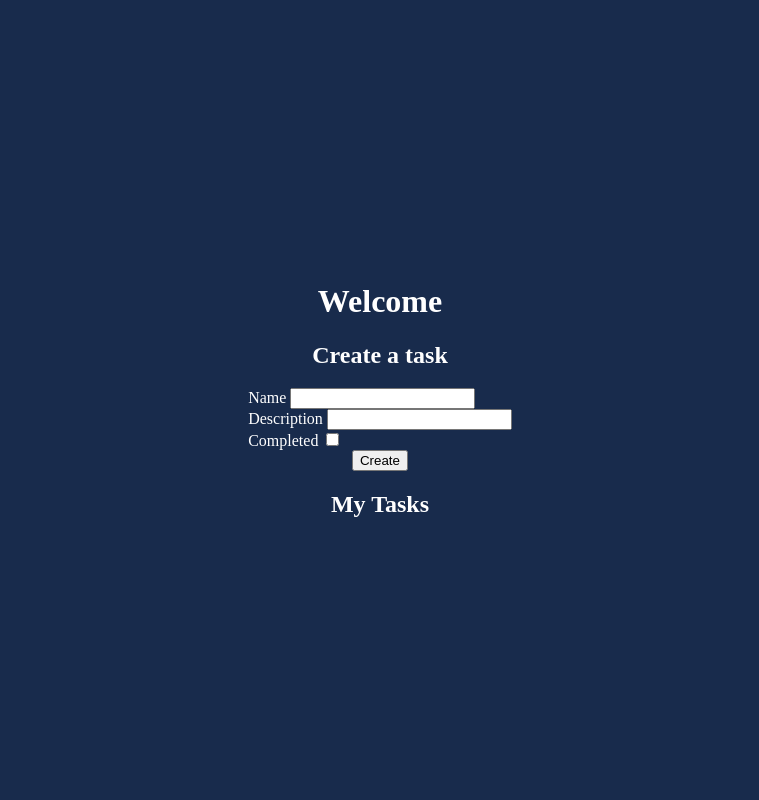
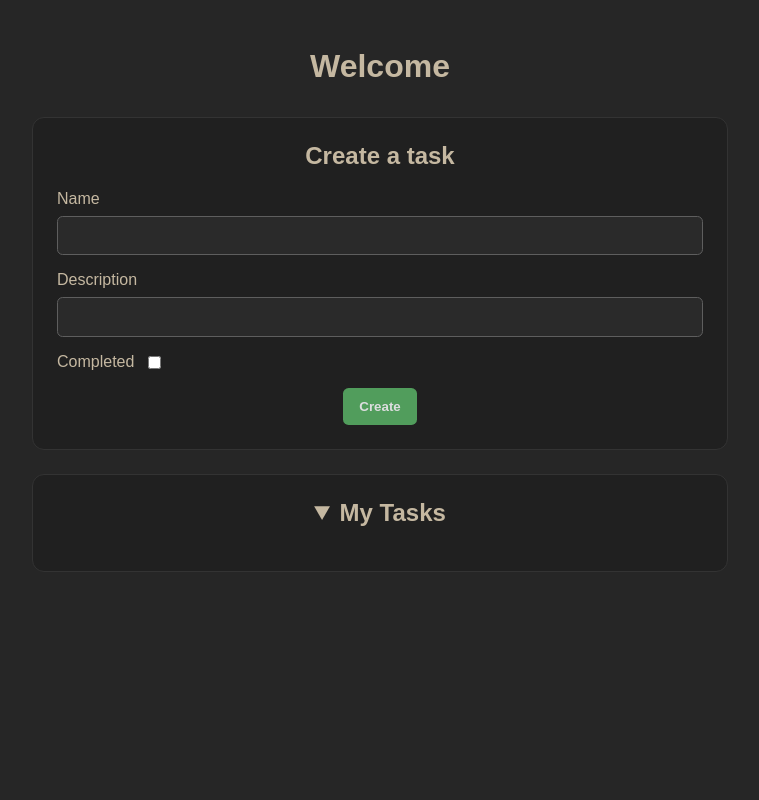
Before and after one commit to luisfnm007/personal_api, a FastAPI app: page / in a window 1280 px wide. Shown: the whole page, without its empty margins (260-1019 px from the left). Run offline with FastAPI, Linux system fonts and the light colour scheme; data that the repository does not hold is empty.

Commit message:
style: separation of creation and display tasks in cards

```diff
--- a/static/styles.css
+++ b/static/styles.css
@@ -1,33 +1,100 @@
 body {
-  background-color: #182b4c;
-
+  background-color: #262626;
+  color: rgb(197, 184, 161);
   margin: 0;
   /*100vh height occupies full page height*/
   min-height: 100vh;
   display: flex;
   justify-content: center;
-  align-items: center;
+  align-items: flex-start;
+  font-family: Arial, sans-serif;
 }
 
-label {
-  color: white;
-}
-
-button {
-  /*
-  block converts the button into an independent
-  "box" allowing it to occupy a full line
-  */
-  display: block;
-  margin: 0 auto;
+main {
+  box-sizing: border-box;
+  width: min(100%, 46rem);
+  padding: 3rem 1.25rem;
 }
 
 h1,
 h2 {
   text-align: center;
-  color: white;
+  color: rgb(197, 184, 161);
+}
+
+h1 {
+  margin: 0 0 2rem;
+}
+
+.task-panel {
+  background-color: #202020;
+  border: 1px solid #333333;
+  border-radius: 0.75rem;
+  box-sizing: border-box;
+  margin-bottom: 1.5rem;
+  padding: 1.5rem;
+}
+
+.task-panel h2 {
+  margin-top: 0;
+}
+
+.field-group {
+  display: grid;
+  gap: 0.5rem;
+  margin-bottom: 1rem;
+}
+
+label,
+summary {
+  color: rgb(197, 184, 161);
+}
+
+input {
+  background-color: #2a2a2a;
+  border: 1px solid rgb(94, 94, 94);
+  border-radius: 0.35rem;
+  box-sizing: border-box;
+  color: rgb(197, 184, 161);
+  padding: 0.7rem;
+  width: 100%;
+}
+
+.checkbox-field {
+  align-items: center;
+  display: flex;
+  gap: 0.6rem;
+}
+
+.checkbox-field input {
+  width: auto;
+}
+
+button {
+  background-color: rgb(81, 157, 92);
+  border: 0;
+  border-radius: 0.35rem;
+  color: #dcddde;
+  cursor: pointer;
+  display: block;
+  font-weight: bold;
+  margin: 0 auto;
+  padding: 0.7rem 1rem;
+}
+
+details summary {
+  color: rgb(197, 184, 161);
+  cursor: pointer;
+  font-size: 1.5rem;
+  font-weight: bold;
+  text-align: center;
+}
+
+#tasks-list {
+  margin: 1.25rem 0 0;
+  padding-left: 1.25rem;
 }
 
 li {
-  color: white;
+  color: rgb(197, 184, 161);
 }
--- a/templates/index.html
+++ b/templates/index.html
@@ -9,6 +9,7 @@
   <body>
     <main>
       <h1>Welcome</h1>
+      <section class="task-panel" id="create-task-section">
         <h2>Create a task</h2>
 
         <!--
@@ -29,7 +30,7 @@
             <input type="text" id="description" name="task_description" />
           </div>
 
-        <div class="field-group">
+          <div class="field-group checkbox-field">
             <label for="completed">Completed</label>
             <input type="checkbox" id="completed" name="task_status" />
           </div>
@@ -42,10 +43,13 @@
             <button id="bttn-close" type="button">Close</button>
           </dialog>
         </form>
+      </section>
 
-      <section id="tasks-view-section">
-        <h2>My Tasks</h2>
+      <section class="task-panel" id="tasks-view-section">
+        <details open>
+          <summary>My Tasks</summary>
           <ul id="tasks-list"></ul>
+        </details>
       </section>
 
       <script src="/static/app.js"></script>
```
Lines whose indentation alone changed are shown as unchanged.
